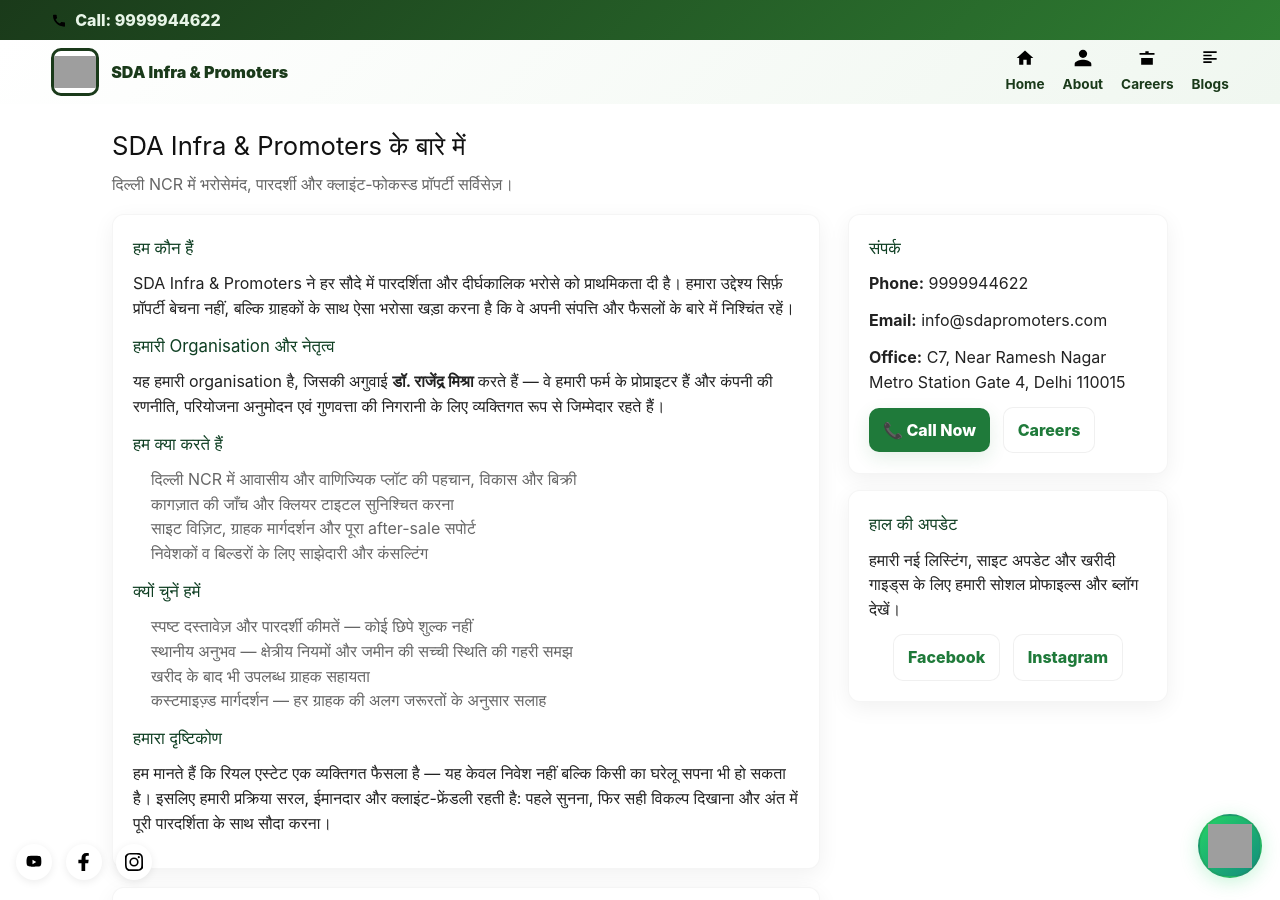
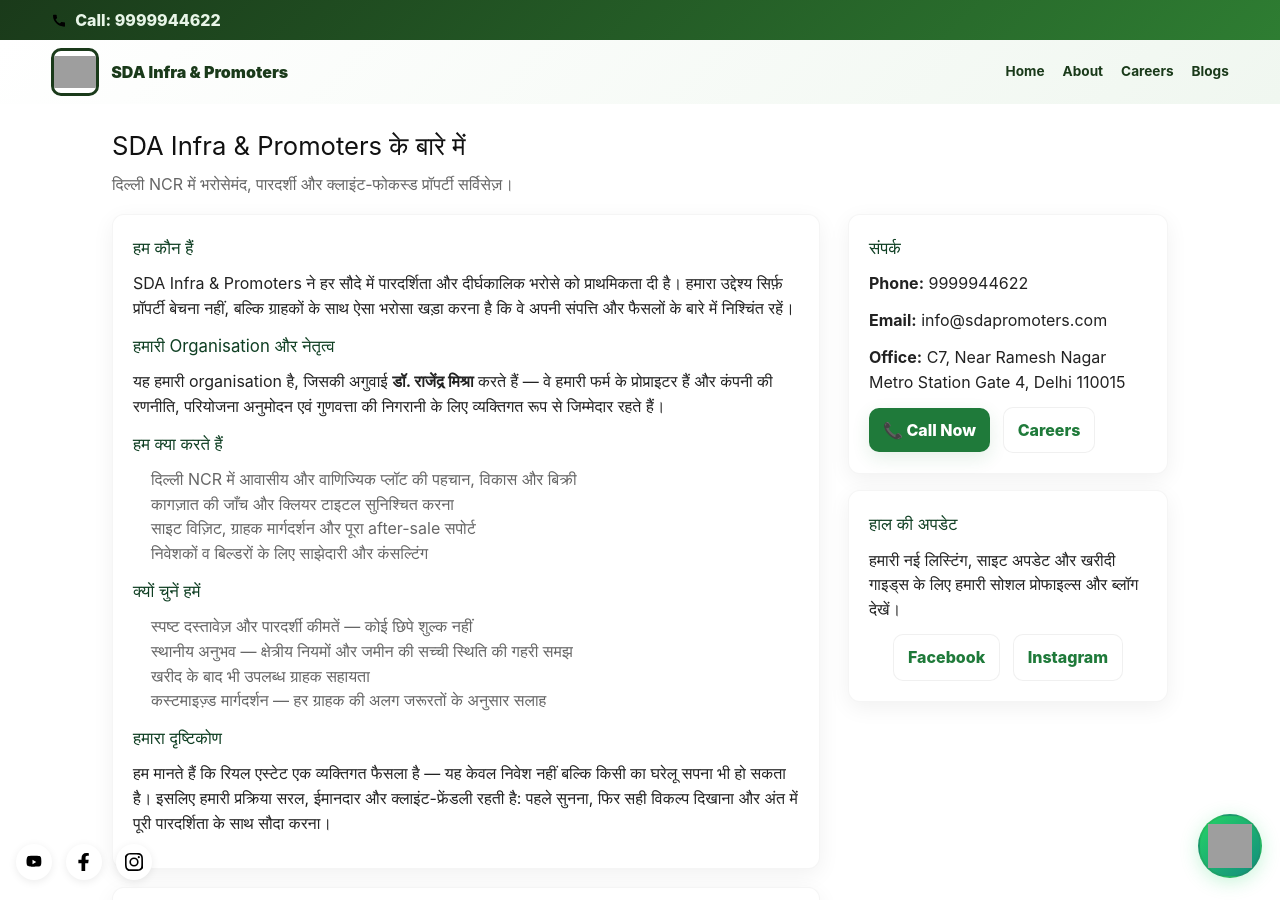
Before and after one commit to tcndot/sdaweb, a Jekyll site: the page built from about.html, in a window 1280 px wide and 900 px high. Built offline with Jekyll 4.4.1, drawn with Linux system fonts in a browser that asks for light colours; nearby versions of some CDN libraries; grey boxes are pictures that could not be loaded.

Commit message:
Update header.html

```diff
--- a/_includes/header.html
+++ b/_includes/header.html
@@ -84,23 +84,30 @@
       <div class="sda-company">SDA Infra &amp; Promoters</div>
     </div>
 
-    <nav class="sda-nav" aria-label="Primary navigation">
+      <!-- nav class="sda-nav" aria-label="Primary navigation">
       <a href="{{ '/' | relative_url }}" title="Home"><svg viewBox="0 0 24 24" width="20" height="20" aria-hidden="true"><path d="M10 20v-6h4v6h5v-8h3L12 3 2 12h3v8z"/></svg><span>Home</span></a>
       <a href="{{ '/about/' | relative_url }}" title="About"><svg viewBox="0 0 24 24" width="20" height="20" aria-hidden="true"><path d="M12 12c2.7 0 5-2.3 5-5s-2.3-5-5-5-5 2.3-5 5 2.3 5 5 5zm0 2c-3.3 0-10 1.7-10 5v3h20v-3c0-3.3-6.7-5-10-5z"/></svg><span>About</span></a>
       <a href="{{ '/careers/' | relative_url }}" title="Careers"><svg viewBox="0 0 24 24" width="20" height="20" aria-hidden="true"><path d="M14 6V4h-4v2H3v2h18V6h-7zm-9 6v8h14v-8H5z"/></svg><span>Careers</span></a>
       <a href="{{ '/blogs/' | relative_url }}" title="Blogs"><svg viewBox="0 0 24 24" width="20" height="20" aria-hidden="true"><path d="M4 4h16v2H4zm0 4h10v2H4zm0 4h16v2H4zm0 4h10v2H4z"/></svg><span>Blogs</span></a>
-    </nav>
+      </nav -->
 
+
+       <nav class="sda-nav" aria-label="Primary navigation">
+  {% include nav-links.html %}
+</nav>
     <!-- mobile menu checkbox toggles menu below -->
     <input id="sda-menu-toggle" type="checkbox" aria-hidden="true">
     <label for="sda-menu-toggle" class="sda-menu-label" aria-hidden="false">☰ Menu</label>
 
-    <div class="sda-mobile-menu" role="menu" aria-hidden="true">
+    <!-- div class="sda-mobile-menu" role="menu" aria-hidden="true">
       <a href="{{ '/' | relative_url }}" style="display:block;padding:8px 6px">Home</a>
       <a href="{{ '/about/' | relative_url }}" style="display:block;padding:8px 6px">About Us</a>
       <a href="{{ '/careers/' | relative_url }}" style="display:block;padding:8px 6px">Careers</a>
       <a href="{{ '/blogs/' | relative_url }}" style="display:block;padding:8px 6px">Blogs &amp; Gallery</a>
-    </div>
+  </div-->
+       <div class="sda-mobile-menu" role="menu">
+  {% include nav-links.html %}
+</div>
   </div>
 </header>
 
```
